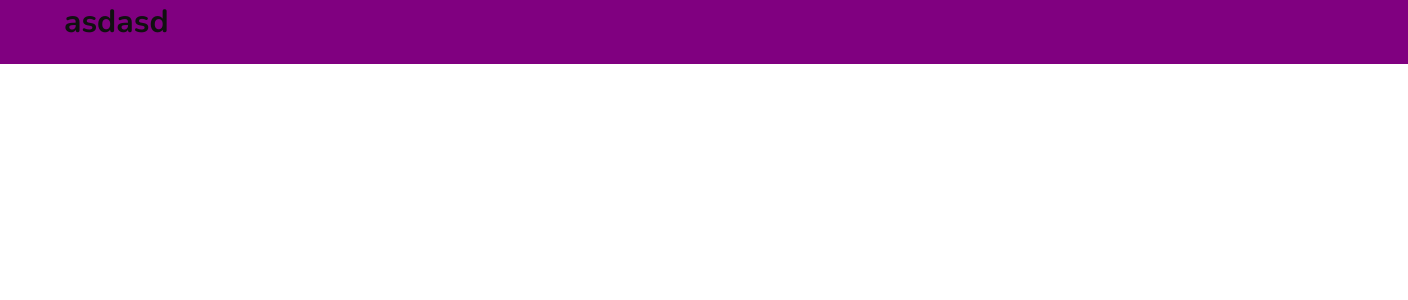
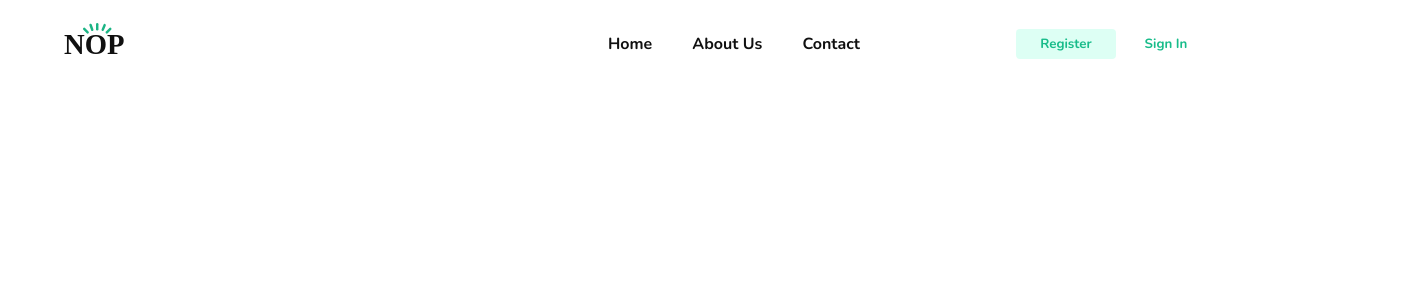
Before and after one commit to eugen1701/nopFront, a React (Create React App) app: page / in a window 1280 px wide. Shown: the top 300 px of the page, 1408 px wide, since content can reach past the window. Built offline with nearby package versions, Linux system fonts and the light colour scheme.

Commit message:
Import logo svg. Set up some global styles. Code header html & css.

```diff
--- a/public/index.html
+++ b/public/index.html
@@ -19,16 +19,6 @@
   <body>
     <noscript>You need to enable JavaScript to run this app.</noscript>
     <div id="root"></div>
-    <!--
-      This HTML file is a template.
-      If you open it directly in the browser, you will see an empty page.
-
-      You can add webfonts, meta tags, or analytics to this file.
-      The build step will place the bundled scripts into the <body> tag.
-
-      To begin the development, run `npm start` or `yarn start`.
-      To create a production bundle, use `npm run build` or `yarn build`.
-    -->
   </body>
 </html>
 
@@ -38,7 +28,7 @@
   *::after {
     margin: 0;
     padding: 0;
-    box-sizing: content-box;
+    box-sizing: border-box;
     font-family: 'Nunito';
     color: #101010;
   }
--- /dev/null
+++ b/src/assets/shared_sass/_styles.scss
@@ -0,0 +1,50 @@
+@import './variables';
+
+.ul {
+  list-style: none;
+}
+
+.link {
+  text-decoration: none;
+}
+
+.text {
+  &-bold {
+    font-weight: 700;
+  }
+
+  &-small {
+    font-size: 0.9em;
+  }
+}
+
+.button {
+  cursor: pointer;
+  border: none;
+  outline: none;
+  border-radius: 4px;
+  font-weight: 700;
+
+  &-no-background {
+    @extend .button;
+    background: none;
+    color: $green;
+  }
+
+  &-green-neutral {
+    @extend .button;
+    background: $green-neutral;
+    color: $green;
+  }
+}
+
+.flex {
+  &-row {
+    display: flex;
+    flex-direction: row;
+  }
+
+  &-pull-right {
+    margin-left: auto;
+  }
+}
--- /dev/null
+++ b/src/assets/shared_sass/_variables.scss
@@ -0,0 +1,3 @@
+$black: #101010;
+$green: #18BC8A;
+$green-neutral: #ddfff4;
--- a/src/components/Header.scss
+++ b/src/components/Header.scss
@@ -1,5 +1,34 @@
+$home-page-menu-offset: 37.5vw;
+
 #header {
-  background: purple;
-  height: 8vh;
+  display: flex;
+  align-items: center;
+  height: 11vh;
   width: 100vw;
 }
+
+#header__nop-logo {
+  width: 4em;
+}
+
+#header__nav {
+  margin-left: $home-page-menu-offset;
+}
+
+#header__nav-links {
+  display: flex;
+
+  > li {
+    margin-right: 2.5em;
+  }
+}
+
+#header__nav-buttons {
+  display: flex;
+  margin-left: auto;
+
+  button {
+    height: 2.25em;
+    width: 7.5em;
+  }
+}
--- a/src/components/Header.tsx
+++ b/src/components/Header.tsx
@@ -1,11 +1,26 @@
 import React from 'react';
 import "./Header.scss";
-
+import "../assets/shared_sass/_styles.scss";
+import nop_logo from '../assets/svgs/nop-logo.svg';
+import { Link } from 'react-router-dom';
 
 export const Header: React.FC = () => {
   return (
     <header id="header">
-      <h1>asdasd</h1>
+      <img src={nop_logo} id="header__nop-logo" alt="NOP Logo"/>
+
+      <nav id="header__nav" className="flex-row">
+        <ul id="header__nav-links" className="ul">
+          <li><Link to="/" className="link text-bold">Home</Link></li>
+          <li><Link to="/" className="link text-bold">About Us</Link></li>
+          <li><Link to="/" className="link text-bold">Contact</Link></li>
+        </ul>
+      </nav>
+
+      <ul id="header__nav-buttons" className="ul flex-pull-right">
+        <li><button className="button-green-neutral">Register</button></li>
+        <li><button className="button-no-background">Sign In</button></li>
+      </ul>
     </header>
   )
 }
```
Also changed, not shown: src/assets/svgs/nop-logo.svg (added).
